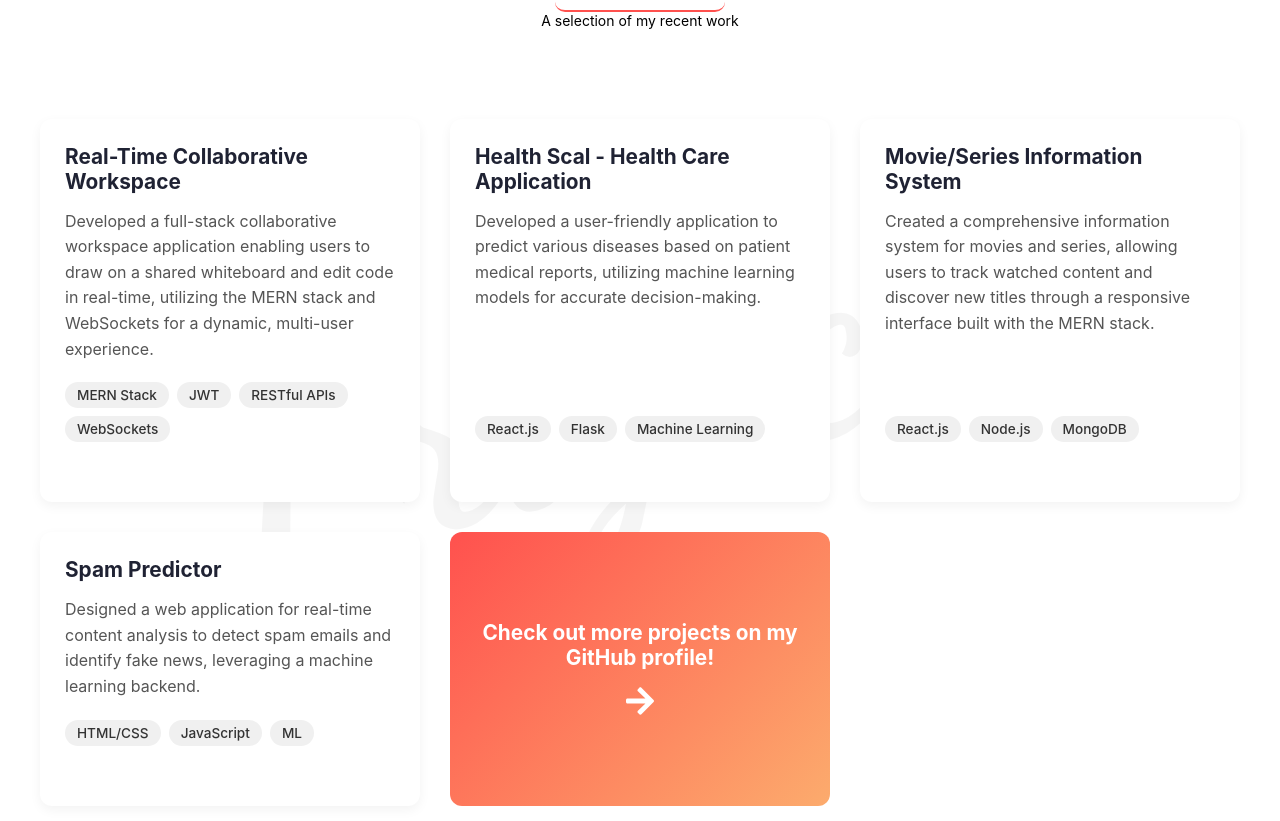
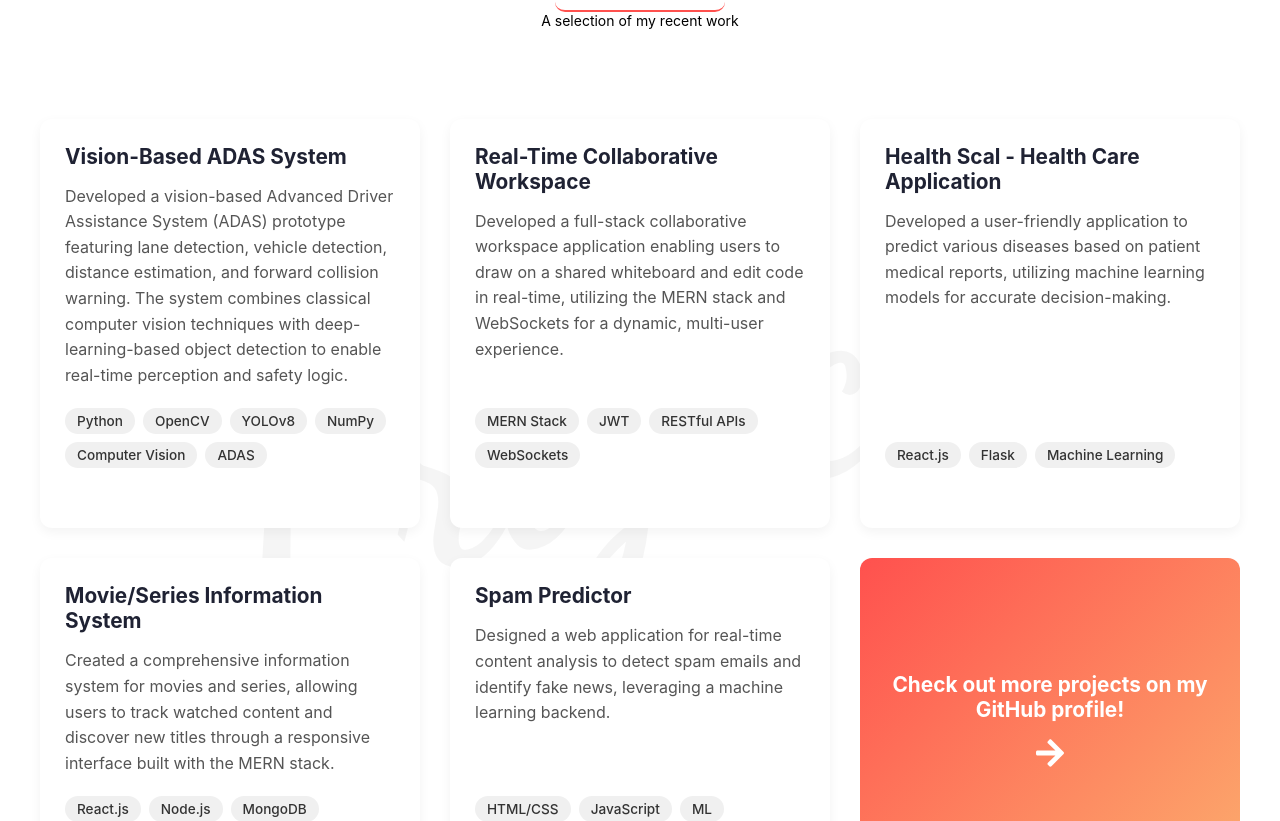
Before and after one commit to kenilkalathiya/kenilkalathiya.github.io, a React (Create React App) app: page /#/ in a window 1280 px wide. Shown: the part 2268-3089 px from the top of the page. Built offline with nearby package versions, Linux system fonts and the light colour scheme.

Commit message:
Project Added

```diff
--- a/src/data.js
+++ b/src/data.js
@@ -1,6 +1,7 @@
 import Health from "../src/Assets/Projects/Home.png";
 import Movie from "../src/Assets/Projects/Movie.png";
 import Spam from "../src/Assets/Projects/Spam1.png";
+import adas from "../src/Assets/Projects/adas.png";
 
 export const aboutMe = {
   title: "WHAT I DO",
@@ -9,19 +10,22 @@ export const aboutMe = {
     {
       title: "FULL STACK DEVELOPMENT",
       stack: "MERN / MEAN Stack",
-      description: "I create seamless, end-to-end web applications by combining front-end flair with back-end robustness. From crafting dynamic user interfaces to managing databases and servers, I bring your digital vision to life.",
+      description:
+        "I create seamless, end-to-end web applications by combining front-end flair with back-end robustness. From crafting dynamic user interfaces to managing databases and servers, I bring your digital vision to life.",
       link: "/#contact",
     },
     {
       title: "FRONTEND DEVELOPMENT",
       stack: "React / Angular",
-      description: "I design engaging, user-friendly interfaces that enhance user experience through interactive and responsive designs. By utilizing the latest technologies and best practices, I bring your ideas to the screen with creativity and precision.",
+      description:
+        "I design engaging, user-friendly interfaces that enhance user experience through interactive and responsive designs. By utilizing the latest technologies and best practices, I bring your ideas to the screen with creativity and precision.",
       link: "/#contact",
     },
     {
       title: "BACKEND DEVELOPMENT",
       stack: "Node ( JS / TS )",
-      description: "I build and maintain the server-side logic that powers your applications, ensuring robust, scalable, and secure solutions. From managing databases to implementing APIs, I create the backbone that supports seamless user interactions.",
+      description:
+        "I build and maintain the server-side logic that powers your applications, ensuring robust, scalable, and secure solutions. From managing databases to implementing APIs, I create the backbone that supports seamless user interactions.",
       link: "/#contact",
     },
   ],
@@ -65,41 +69,63 @@ export const resume = {
   ],
   projects: [
     {
-      id: 'real-time-workspace',
-      title: 'Real-Time Collaborative Workspace',
-      description: 'Developed a full-stack collaborative workspace application enabling users to draw on a shared whiteboard and edit code in real-time, utilizing the MERN stack and WebSockets for a dynamic, multi-user experience.',
-      tech: ['MERN Stack', 'JWT', 'RESTful APIs', 'WebSockets'],
-      github: 'https://github.com/kenilkalathiya/collab-sphere',
-      imageUrl: '../public/Projects/', // Add image path
+      id: "vision-based-adas",
+      title: "Vision-Based ADAS System",
+      description:
+        "Developed a vision-based Advanced Driver Assistance System (ADAS) prototype featuring lane detection, vehicle detection, distance estimation, and forward collision warning. The system combines classical computer vision techniques with deep-learning-based object detection to enable real-time perception and safety logic.",
+      tech: [
+        "Python",
+        "OpenCV",
+        "YOLOv8",
+        "NumPy",
+        "Computer Vision",
+        "ADAS",
+      ],
+      github: "https://github.com/kenilkalathiya/vision-based-adas",
+      imageUrl: adas,
+    },
+
+    {
+      id: "real-time-workspace",
+      title: "Real-Time Collaborative Workspace",
+      description:
+        "Developed a full-stack collaborative workspace application enabling users to draw on a shared whiteboard and edit code in real-time, utilizing the MERN stack and WebSockets for a dynamic, multi-user experience.",
+      tech: ["MERN Stack", "JWT", "RESTful APIs", "WebSockets"],
+      github: "https://github.com/kenilkalathiya/collab-sphere",
+      imageUrl: "../public/Projects/", // Add image path
     },
     {
-      id: 'health-scal',
-      title: 'Health Scal - Health Care Application',
-      description: 'Developed a user-friendly application to predict various diseases based on patient medical reports, utilizing machine learning models for accurate decision-making.',
-      tech: ['React.js', 'Flask', 'Machine Learning'],
-      github: 'https://github.com/kenilkalathiya/Health-Scal',
+      id: "health-scal",
+      title: "Health Scal - Health Care Application",
+      description:
+        "Developed a user-friendly application to predict various diseases based on patient medical reports, utilizing machine learning models for accurate decision-making.",
+      tech: ["React.js", "Flask", "Machine Learning"],
+      github: "https://github.com/kenilkalathiya/Health-Scal",
       imageUrl: Health, // Add image path
     },
     {
-      id: 'movie-series-info',
-      title: 'Movie/Series Information System',
-      description: 'Created a comprehensive information system for movies and series, allowing users to track watched content and discover new titles through a responsive interface built with the MERN stack.',
-      tech: ['React.js', 'Node.js', 'MongoDB'],
-      github: 'https://github.com/kenilkalathiya/GMTV_Project',
+      id: "movie-series-info",
+      title: "Movie/Series Information System",
+      description:
+        "Created a comprehensive information system for movies and series, allowing users to track watched content and discover new titles through a responsive interface built with the MERN stack.",
+      tech: ["React.js", "Node.js", "MongoDB"],
+      github: "https://github.com/kenilkalathiya/GMTV_Project",
       imageUrl: Movie, // Add image path
     },
     {
-      id: 'spam-predictor',
-      title: 'Spam Predictor',
-      description: 'Designed a web application for real-time content analysis to detect spam emails and identify fake news, leveraging a machine learning backend.',
-      tech: ['HTML/CSS', 'JavaScript', 'ML'],
-      github: 'https://github.com/kenilkalathiya/Spam-Prediction-Using-Machine-Learning-Model',
+      id: "spam-predictor",
+      title: "Spam Predictor",
+      description:
+        "Designed a web application for real-time content analysis to detect spam emails and identify fake news, leveraging a machine learning backend.",
+      tech: ["HTML/CSS", "JavaScript", "ML"],
+      github:
+        "https://github.com/kenilkalathiya/Spam-Prediction-Using-Machine-Learning-Model",
       imageUrl: Spam, // Add image path
     },
     {
       isGithubLink: true,
-      github: 'https://github.com/kenilkalathiya/',
-    }
+      github: "https://github.com/kenilkalathiya/",
+    },
   ],
   skills: {
     "Frontend Development": [
@@ -123,15 +149,21 @@ export const resume = {
   interests: [
     {
       title: "Music",
-      details: ["Listening to a diverse range of music is my go-to for relaxation and focus."],
+      details: [
+        "Listening to a diverse range of music is my go-to for relaxation and focus.",
+      ],
     },
     {
       title: "Travelling",
-      details: ["I'm passionate about exploring new places, as each journey adds a new perspective and story to my life."],
+      details: [
+        "I'm passionate about exploring new places, as each journey adds a new perspective and story to my life.",
+      ],
     },
     {
       title: "Gaming",
-      details: ["I enjoy challenging my reflexes and strategic thinking in competitive online games."],
+      details: [
+        "I enjoy challenging my reflexes and strategic thinking in competitive online games.",
+      ],
     },
   ],
 };
```
Also changed, not shown: 1 other file (tests, documents, lock files or other folders). Lines whose indentation alone changed are shown as unchanged.
